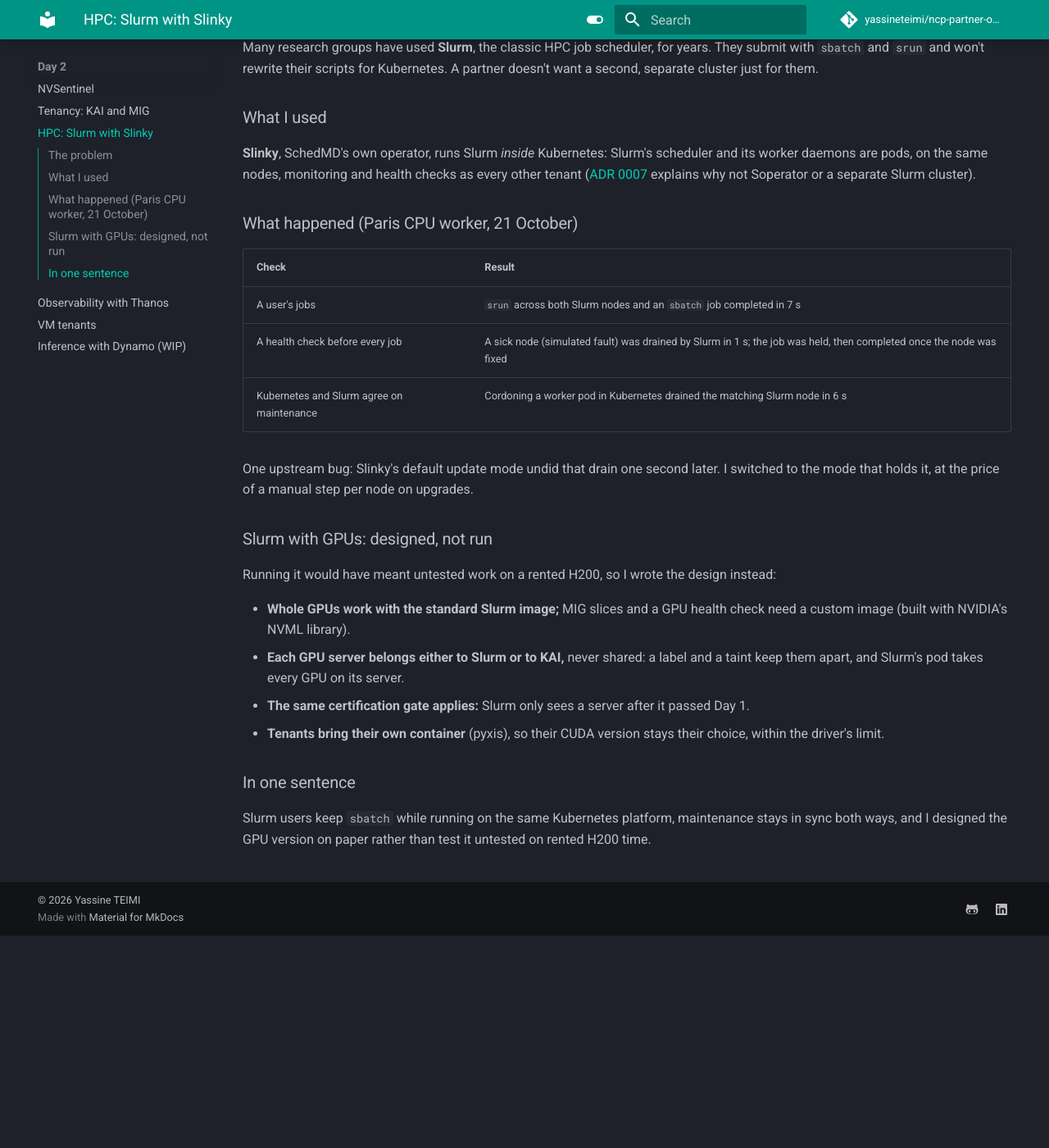
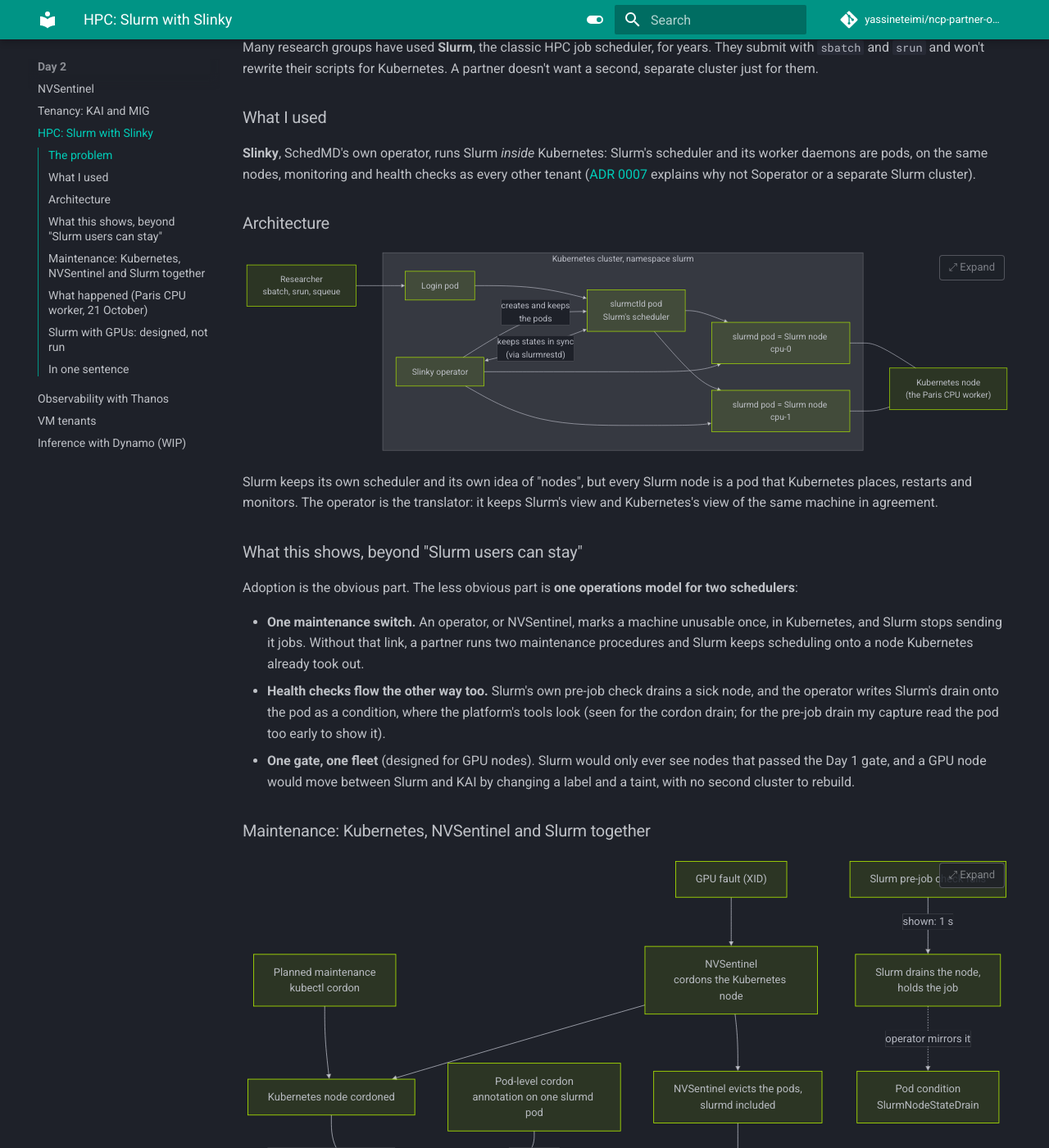
Before and after one commit to yassineteimi/ncp-partner-onboarding, an MkDocs documentation site: the page built from docs/21-hpc-slinky.md, in a window 1280 px wide and 1400 px high, scrolled down 301 px. Shown: the whole window at 82% size. Built offline with MkDocs 1.6.1 and Material for MkDocs 9.7.7, drawn with Linux system fonts in a browser that asks for light colours; comment, search, counter and statistics services are not loaded; before the commit the page ends 1442 px from its top, so only the background shows below that; some of the changed text lies outside the part shown.

Commit message:
Slurm page: architecture, and what it shows beyond keeping sbatch
Two diagrams: how Slinky maps Slurm nodes onto pods, and the maintenance
flow between Kubernetes, NVSentinel and Slurm, with each link marked as
shown or designed.

````diff
--- a/docs/21-hpc-slinky.md
+++ b/docs/21-hpc-slinky.md
@@ -14,6 +14,68 @@
     and its worker daemons are pods, on the same nodes, monitoring and health checks as
     every other tenant ([ADR 0007](adr/0007-hpc-tenants-slurm.md) explains why not
     Soperator or a separate Slurm cluster).
+
+    ### Architecture
+
+    ```mermaid
+    flowchart LR
+      user["Researcher<br/>sbatch, srun, squeue"] --> login["Login pod"]
+      subgraph k8s["Kubernetes cluster, namespace slurm"]
+        login --> ctld["slurmctld pod<br/>Slurm's scheduler"]
+        ctld --> d0["slurmd pod = Slurm node cpu-0"]
+        ctld --> d1["slurmd pod = Slurm node cpu-1"]
+        op["Slinky operator"] -->|"creates and keeps<br/>the pods"| ctld
+        op --> d0
+        op --> d1
+        op <-->|"keeps states in sync<br/>(via slurmrestd)"| ctld
+      end
+      d0 --- node["Kubernetes node<br/>(the Paris CPU worker)"]
+      d1 --- node
+    ```
+
+    Slurm keeps its own scheduler and its own idea of "nodes", but every Slurm node is a
+    pod that Kubernetes places, restarts and monitors. The operator is the translator:
+    it keeps Slurm's view and Kubernetes's view of the same machine in agreement.
+
+    ### What this shows, beyond "Slurm users can stay"
+
+    Adoption is the obvious part. The less obvious part is **one operations model for two
+    schedulers**:
+
+    - **One maintenance switch.** An operator, or NVSentinel, marks a machine unusable
+      once, in Kubernetes, and Slurm stops sending it jobs. Without that link, a partner
+      runs two maintenance procedures and Slurm keeps scheduling onto a node Kubernetes
+      already took out.
+    - **Health checks flow the other way too.** Slurm's own pre-job check drains a sick
+      node, and the operator writes Slurm's drain onto the pod as a condition, where the
+      platform's tools look (seen for the cordon drain; for the pre-job drain my capture
+      read the pod too early to show it).
+    - **One gate, one fleet** (designed for GPU nodes). Slurm would only ever see nodes that
+      passed the Day 1 gate, and a GPU node would move between Slurm and KAI by changing a
+      label and a taint, with no second cluster to rebuild.
+
+    ### Maintenance: Kubernetes, NVSentinel and Slurm together
+
+    ```mermaid
+    flowchart TB
+      fault["GPU fault (XID)"] --> nvs["NVSentinel<br/>cordons the Kubernetes node"]
+      admin["Planned maintenance<br/>kubectl cordon"] --> cordon["Kubernetes node cordoned"]
+      nvs --> cordon
+      cordon -->|"Slinky: Node was cordoned"| sdrain["Slurm node drained<br/>no new jobs"]
+      podc["Pod-level cordon<br/>annotation on one slurmd pod"] -->|"shown: 6 s"| sdrain
+      nvs --> evict["NVSentinel evicts the pods,<br/>slurmd included"]
+      evict --> reboot["Reboot, health back,<br/>uncordon"]
+      reboot --> resume["slurmd pod returns,<br/>Slurm node back to idle"]
+      prolog["Slurm pre-job check fails"] -->|"shown: 1 s"| sdrain2["Slurm drains the node,<br/>holds the job"]
+      sdrain2 -.->|"operator mirrors it"| podcond["Pod condition<br/>SlurmNodeStateDrain"]
+    ```
+
+    | Link | Status |
+    |---|---|
+    | Pod cordon in Kubernetes drains the Slurm node | **Shown**, 6 s, and undone 6 s after the annotation is removed |
+    | Slurm's pre-job check drains a sick node and holds the job | **Shown**, 1 s; the job completed once the node was fixed. The pod condition for this drain wasn't captured |
+    | Node cordon (by a person or NVSentinel) drains the Slurm node | Same operator code path (`syncCordon`), **not run** here |
+    | NVSentinel on a Slurm GPU node | **Designed, not run**: the Paris Slurm is CPU only. NVSentinel evicts per namespace, here `Immediate` for every tenant, so the slurmd pod goes with the reboot. For a hard fault like XID 79 the job is already dead; for softer faults a partner would let Slurm's drain finish first |
 
     ### What happened (Paris CPU worker, 21 October)
 
@@ -41,9 +103,9 @@
 
     ### In one sentence
 
-    Slurm users keep `sbatch` while running on the same Kubernetes platform, maintenance
-    stays in sync both ways, and I designed the GPU version on paper rather than test it
-    untested on rented H200 time.
+    Slurm users keep `sbatch`, while the partner runs one platform where a single cordon,
+    by a person or by NVSentinel, also drains Slurm, and Slurm's own health checks show up
+    in Kubernetes; the GPU version is designed on paper.
 
 === "Run evidence"
 
````
